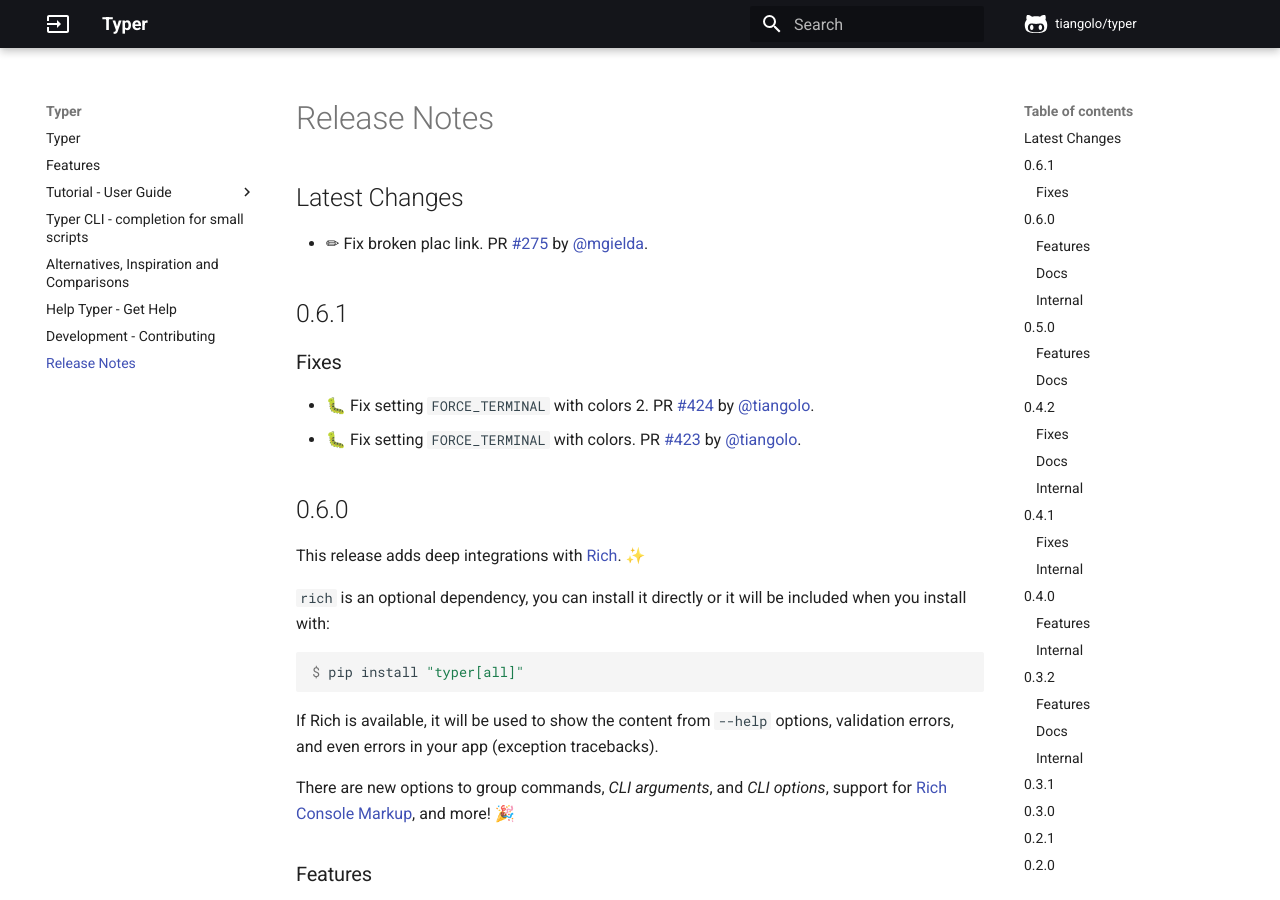
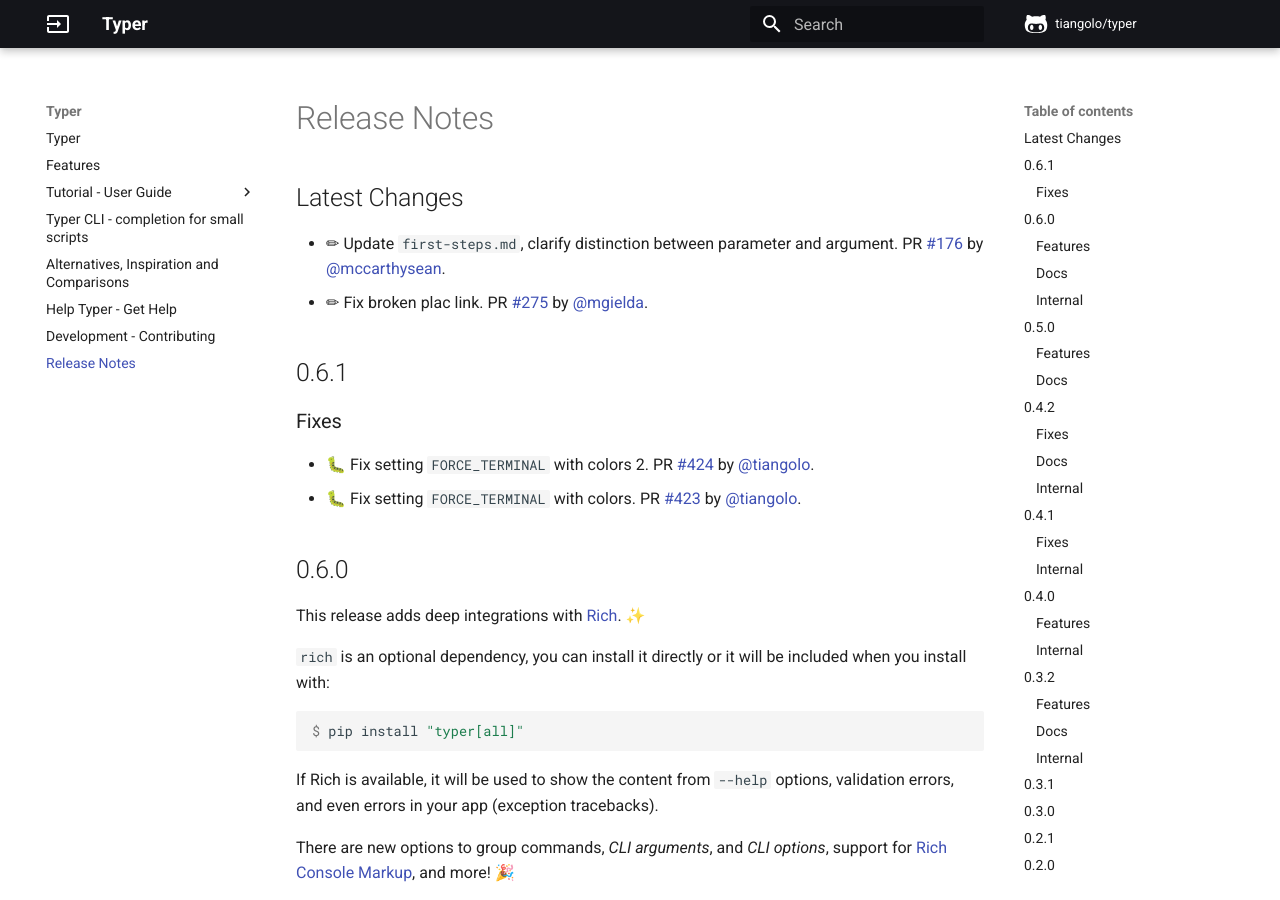
Before and after one commit to RED0731/red_pythonTyper, an MkDocs documentation site: the page built from docs/release-notes.md, in a window 1280 px wide and 900 px high. Built offline with MkDocs 1.6.1 and Material for MkDocs 9.7.7, drawn with Linux system fonts in a browser that asks for light colours; comment, search, counter and statistics services are not loaded.

Commit message:
📝 Update release notes

```diff
--- a/docs/release-notes.md
+++ b/docs/release-notes.md
@@ -1,5 +1,6 @@
 ## Latest Changes
 
+* ✏ Update `first-steps.md`, clarify distinction between parameter and argument. PR [#176](https://github.com/tiangolo/typer/pull/176) by [@mccarthysean](https://github.com/mccarthysean).
 * ✏ Fix broken plac link. PR [#275](https://github.com/tiangolo/typer/pull/275) by [@mgielda](https://github.com/mgielda).
 
 ## 0.6.1
```
